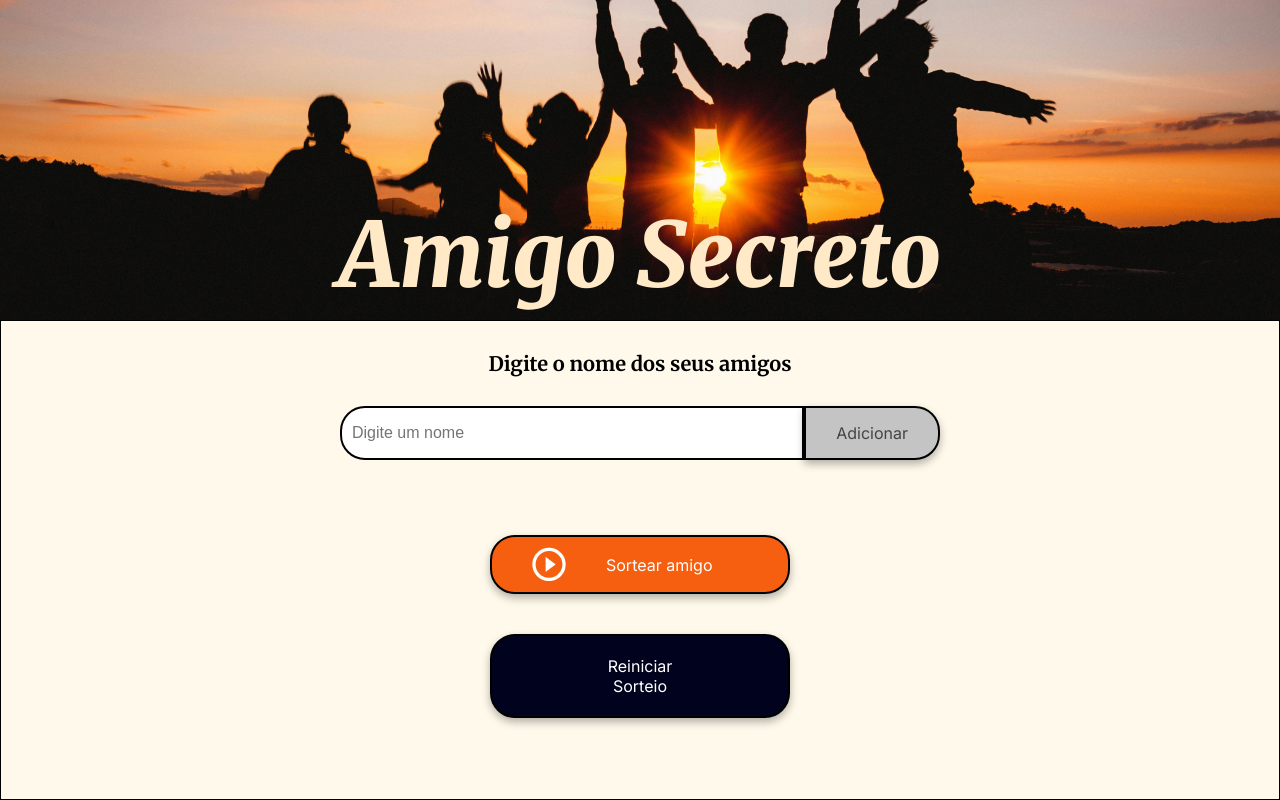
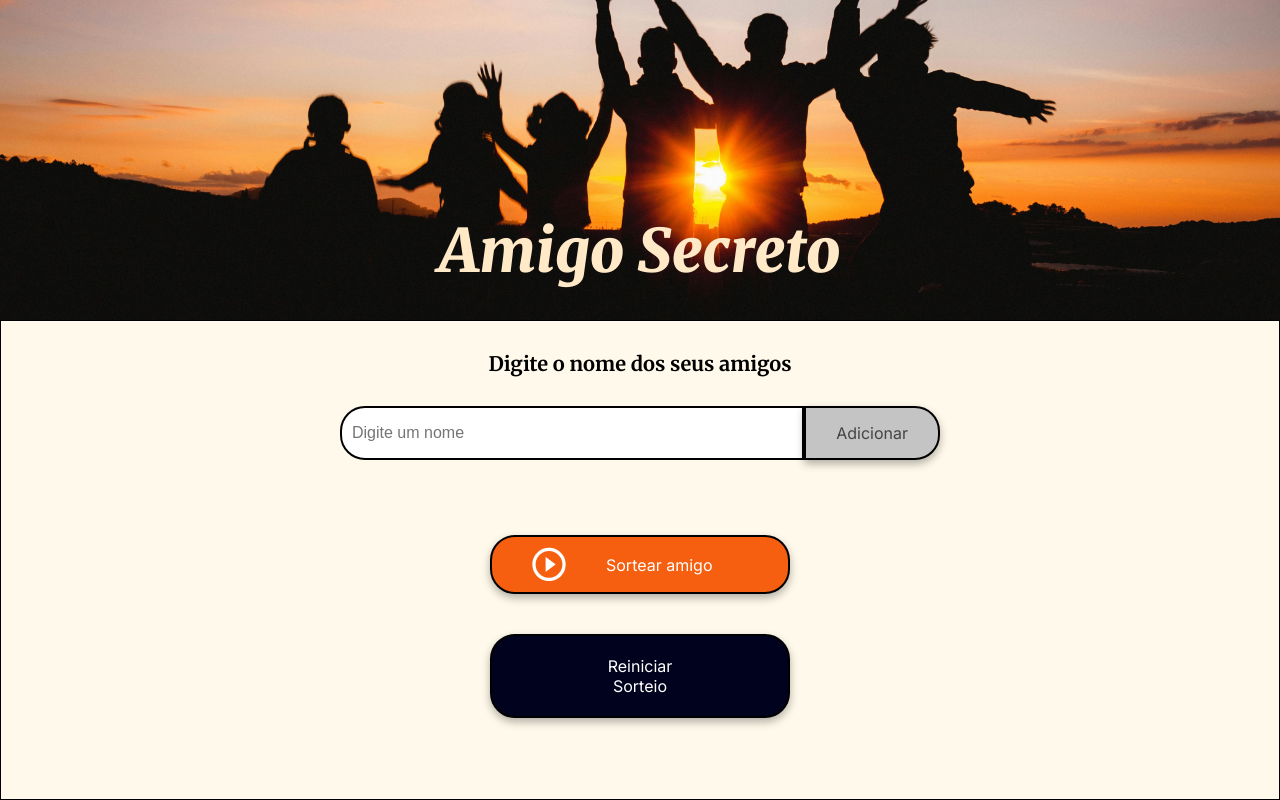
Before and after one commit to sheila-silva/Sorteio-Amigo-Secreto, a plain HTML site: page index.html in a window 1280 px wide. Drawn offline with Linux system fonts and the light colour scheme.

Commit message:
alteracao titulo

```diff
--- a/style.css
+++ b/style.css
@@ -62,12 +62,12 @@ body {
 
 /* Títulos */
 .main-title {
-    font-size: 90px;
+    font-size: 60px;
     font-family: "Merriweather", serif;
     font-weight: 900;
     font-style: italic;
     color: var(--color-beige);
-    margin-top: 190px;
+    margin-top: 180px;
 
 }
 
```
